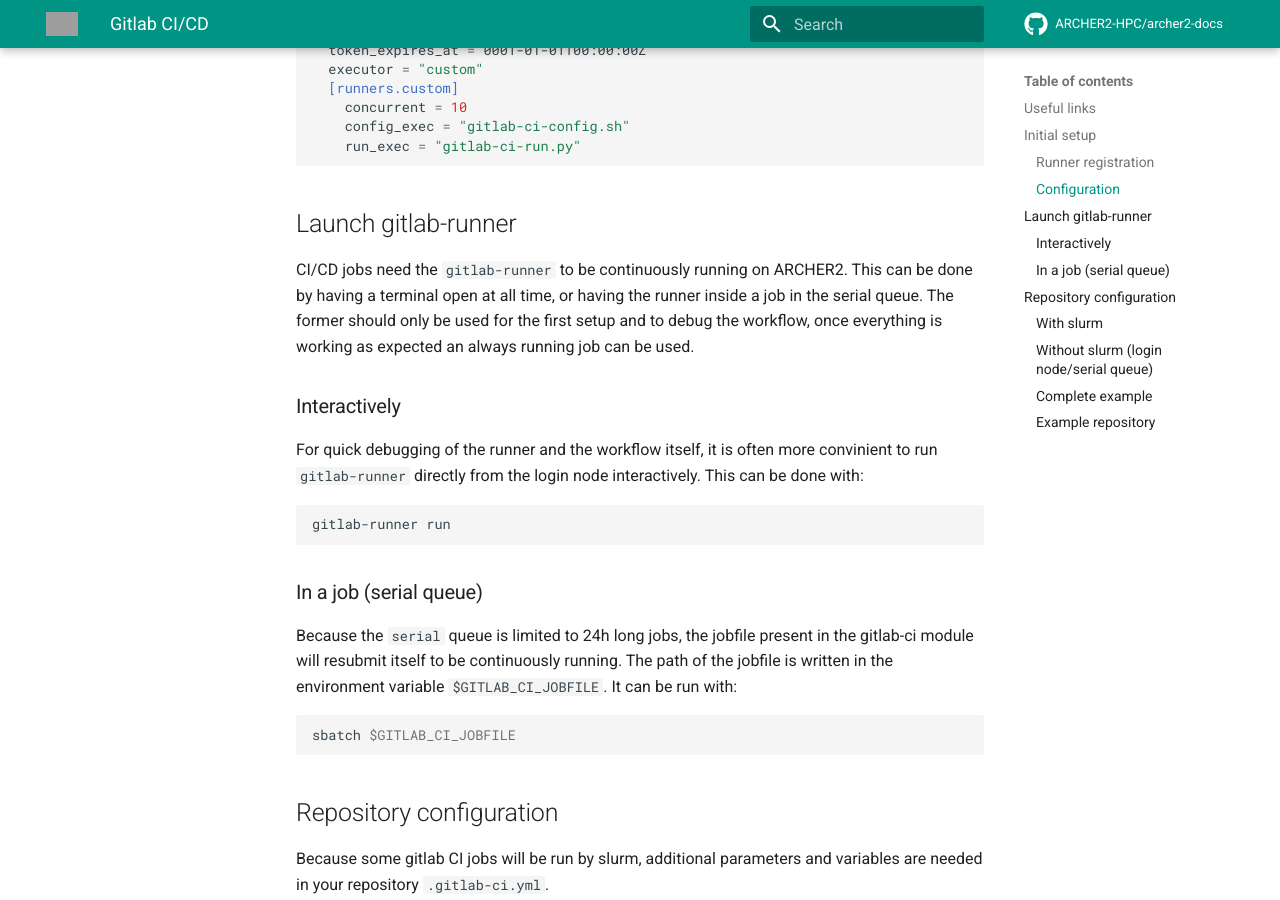
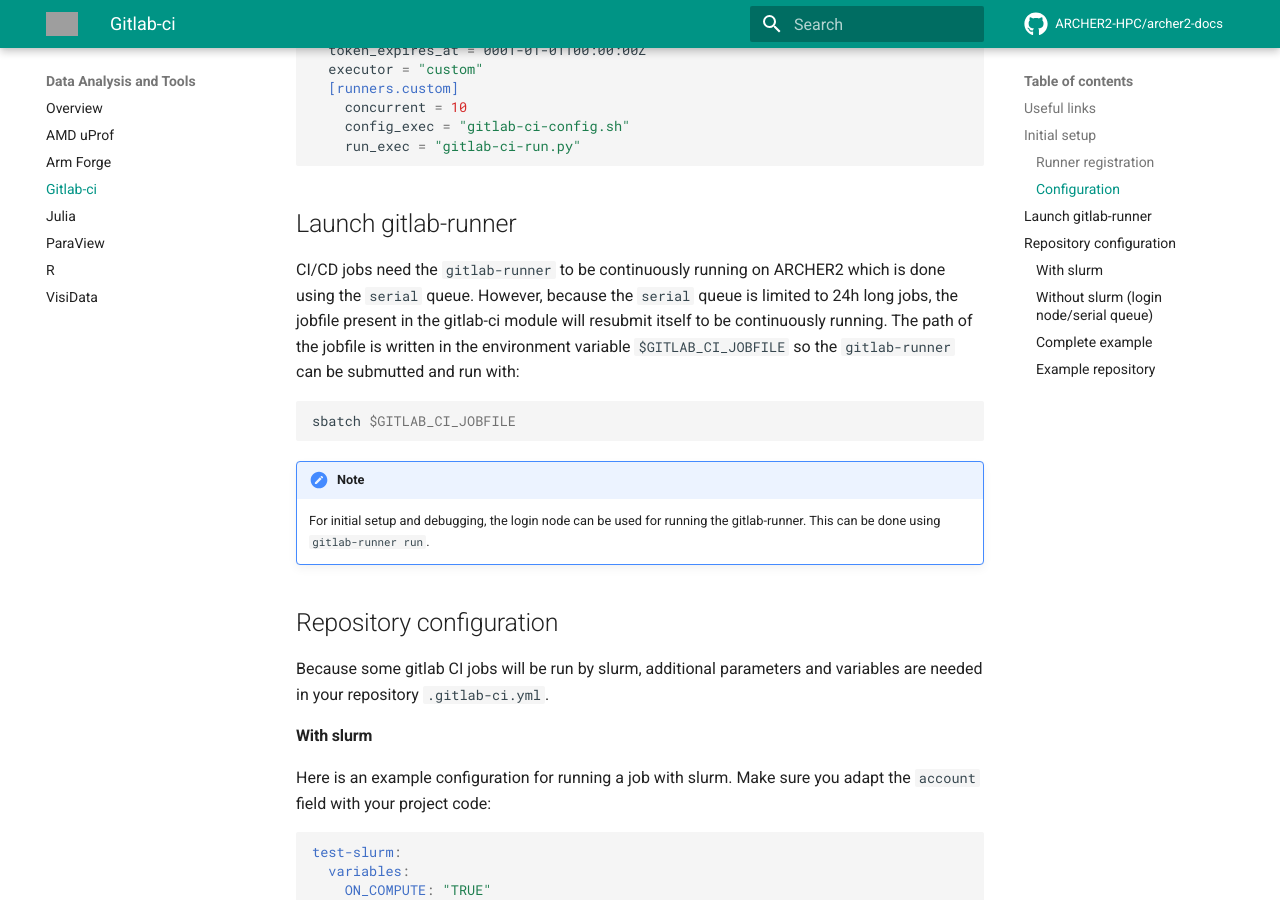
Before and after one commit to ARCHER2-HPC/archer2-docs, an MkDocs documentation site: the page built from docs/data-tools/gitlab-ci.md, in a window 1280 px wide and 900 px high, scrolled down 2023 px. Built offline with MkDocs 1.6.1 and Material for MkDocs 9.7.7, drawn with Linux system fonts in a browser that asks for light colours; comment, search, counter and statistics services are not loaded; grey boxes are pictures that could not be loaded.

Commit message:
add gitlab-ci to menu

````diff
--- a/docs/data-tools/gitlab-ci.md
+++ b/docs/data-tools/gitlab-ci.md
@@ -73,21 +73,14 @@ shutdown_timeout = 0
 
 ## Launch gitlab-runner
 
-CI/CD jobs need the `gitlab-runner` to be continuously running on ARCHER2. This can be done by having a terminal open at all time, or having the runner inside a job in the serial queue. The former should only be used for the first setup and to debug the workflow, once everything is working as expected an always running job can be used.
-
-### Interactively
-For quick debugging of the runner and the workflow itself, it is often more convinient to run `gitlab-runner` directly from the login node interactively. This can be done with:
-```sh
-gitlab-runner run
-```
-
-### In a job (serial queue)
-
-Because the `serial` queue is limited to 24h long jobs, the jobfile present in the gitlab-ci module will resubmit itself to be continuously running. The path of the jobfile is written in the environment variable `$GITLAB_CI_JOBFILE`. It can be run with:
+CI/CD jobs need the `gitlab-runner` to be continuously running on ARCHER2 which is done using the `serial` queue. However, because the `serial` queue is limited to 24h long jobs, the jobfile present in the gitlab-ci module will resubmit itself to be continuously running. The path of the jobfile is written in the environment variable `$GITLAB_CI_JOBFILE` so the `gitlab-runner` can be submutted and run with:
 
 ```sh
 sbatch $GITLAB_CI_JOBFILE
 ```
+
+!!! note
+    For initial setup and debugging, the login node can be used for running the gitlab-runner. This can be done using `gitlab-runner run`.
 
 
 ## Repository configuration
--- a/mkdocs.yml
+++ b/mkdocs.yml
@@ -120,6 +120,7 @@ nav:
     - "Overview": data-tools/index.md
     - "AMD uProf": data-tools/amd-uprof.md
     - "Arm Forge": data-tools/arm-forge.md
+    - "Gitlab-ci": data-tools/gitlab-ci.md
     - "Julia": data-tools/julia.md
     - "ParaView": data-tools/paraview.md
     - "R": data-tools/cray-r.md
````
